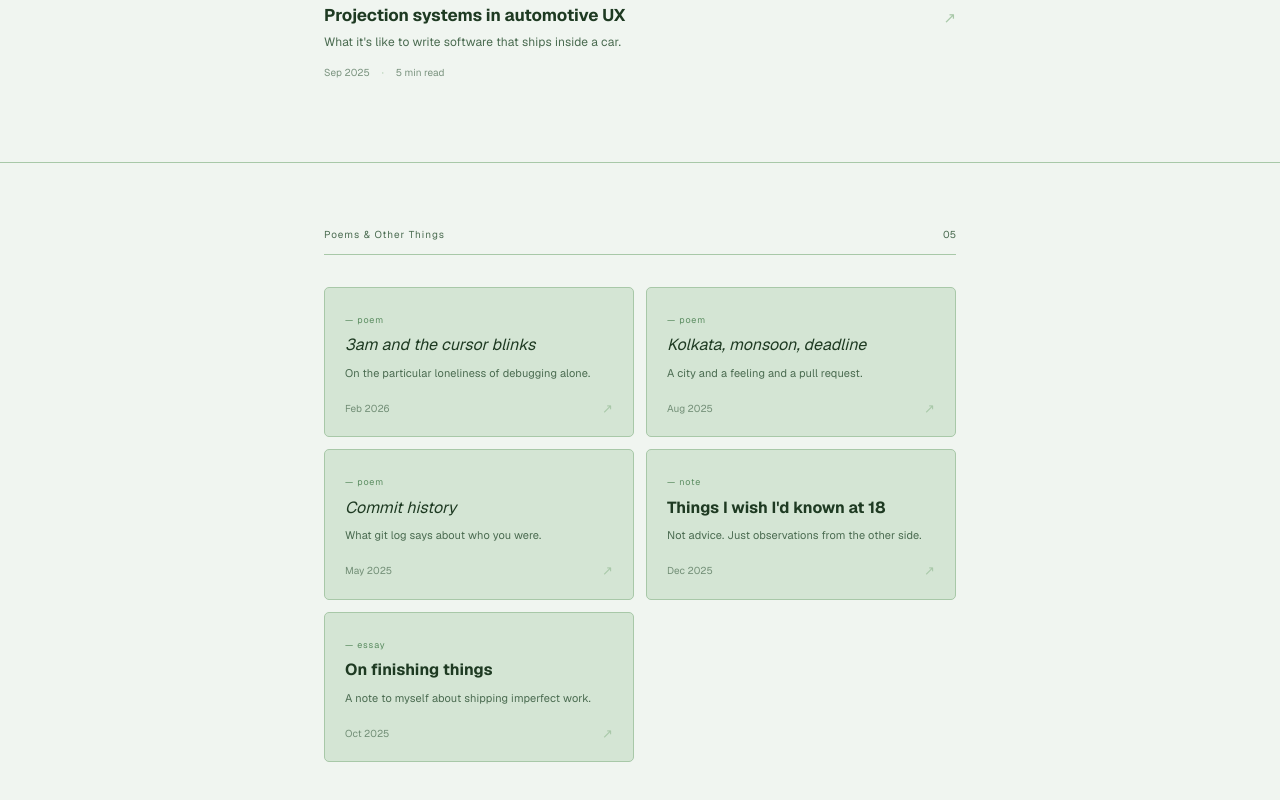
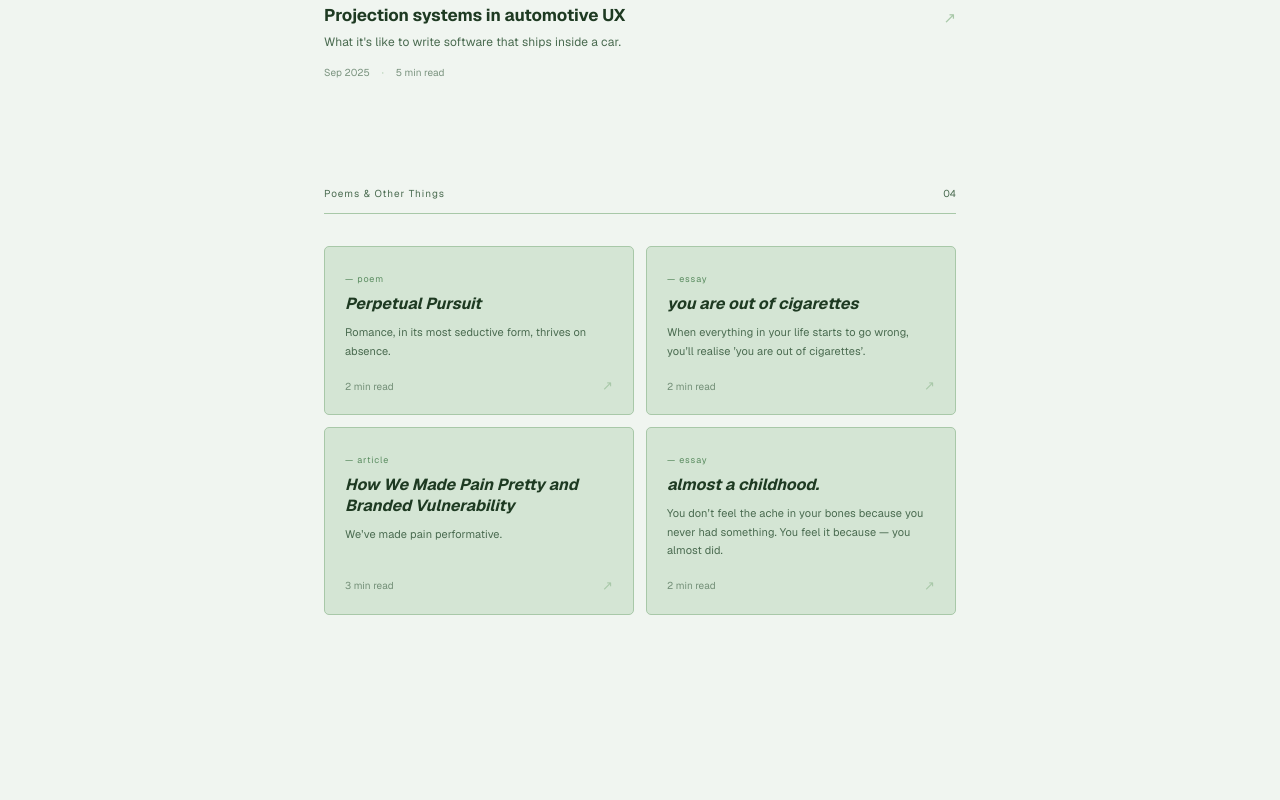
Before and after one commit to tanuushree/tanushree.xyz, a Next.js app: page /writings in a window 1280 px wide. Shown: the part 1262-2062 px from the top of the page. After the commit the page ends 1901 px from the top, so only its background shows below. Built offline with nearby package versions, Linux system fonts and the light colour scheme.

Commit message:
chore: update poem details

```diff
--- a/src/components/Poems.tsx
+++ b/src/components/Poems.tsx
@@ -19,64 +19,53 @@ const SG = {
 type Piece = {
   title: string;
   desc: string;
-  date: string;
-  type: "poem" | "essay" | "note";
+  readTime: string;
+  type: "poem" | "article" | "essay";
   href: string;
 };
 
 const POEMS: Piece[] = [
-  {
-    title: "3am and the cursor blinks",
-    desc: "On the particular loneliness of debugging alone.",
-    date: "Feb 2026",
+{
+    title: "Perpetual Pursuit",
+    desc: "Romance, in its most seductive form, thrives on absence.",
+    readTime: "2 min",
     type: "poem",
-    href: "#",
+    href: "https://medium.com/@tanushree.tnay/perpetual-pursuit-02c83e5fcda0",
+  },
+{
+    title: "you are out of cigarettes",
+    desc: "When everything in your life starts to go wrong, you’ll realise ’you are out of cigarettes’.",
+    readTime: "2 min",
+    type: "essay",
+    href: "https://open.substack.com/pub/tanuushree/p/you-are-out-of-cigarettes?utm_campaign=post-expanded-share&utm_medium=post%20viewer",
   },
   {
-    title: "Kolkata, monsoon, deadline",
-    desc: "A city and a feeling and a pull request.",
-    date: "Aug 2025",
-    type: "poem",
-    href: "#",
+    title: "How We Made Pain Pretty and Branded Vulnerability",
+    desc: "We’ve made pain performative.",
+    readTime: "3 min",
+    type: "article",
+    href: "https://medium.com/@tanushree.tnay/how-we-made-pain-pretty-and-branded-vulnerability-f3583b4a15b3",
   },
   {
-    title: "Commit history",
-    desc: "What git log says about who you were.",
-    date: "May 2025",
-    type: "poem",
-    href: "#",
-  },
-  {
-    title: "Things I wish I'd known at 18",
-    desc: "Not advice. Just observations from the other side.",
-    date: "Dec 2025",
-    type: "note",
-    href: "#",
-  },
-  {
-    title: "On finishing things",
-    desc: "A note to myself about shipping imperfect work.",
-    date: "Oct 2025",
+    title: "almost a childhood.",
+    desc: "You don’t feel the ache in your bones because you never had something. You feel it because — you almost did.",
+    readTime: "2 min",
     type: "essay",
-    href: "#",
+    href: "https://open.substack.com/pub/tanuushree/p/almost-a-childhood?utm_campaign=post-expanded-share&utm_medium=post%20viewer",
   },
 ];
 
 const TYPE_LABELS: Record<Piece["type"], string> = {
   poem:  "poem",
-  essay: "essay",
-  note:  "note",
+  article: "article",
+  essay:  "essay",
 };
 
 export default function Poems() {
   return (
     <section
-      style={{
-        backgroundColor: SG.bg,
-        borderTop: `0.5px solid ${SG.border}`,
-      }}
     >
-      <div className="max-w-[680px] mx-auto px-6 py-12 md:py-16">
+      <div className="max-w-[680px] mx-auto px-6 py-3 md:py-6">
 
         {/* Section header */}
         <div
@@ -140,8 +129,8 @@ export default function Poems() {
                     style={{
                       fontFamily: fontSerif,
                       fontSize: "clamp(14px, 2.5vw, 16px)",
-                      fontWeight: piece.type === "poem" ? 400 : 700,
-                      fontStyle: piece.type === "poem" ? "italic" : "normal",
+                      fontWeight: 700,
+                      fontStyle: "italic",
                       color: SG.heading,
                       lineHeight: 1.3,
                     }}
@@ -180,7 +169,7 @@ export default function Poems() {
                       opacity: 0.7,
                     }}
                   >
-                    {piece.date}
+                    {piece.readTime} read
                   </span>
                   <span
                     className="poem-arrow"
```
